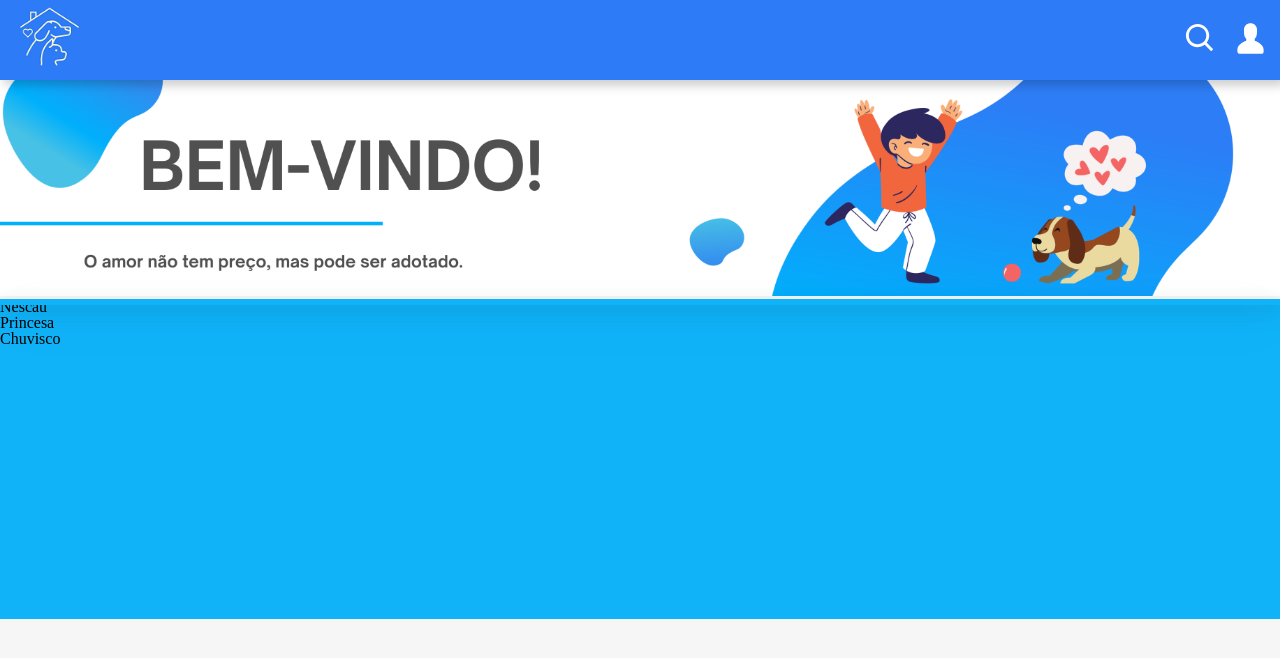
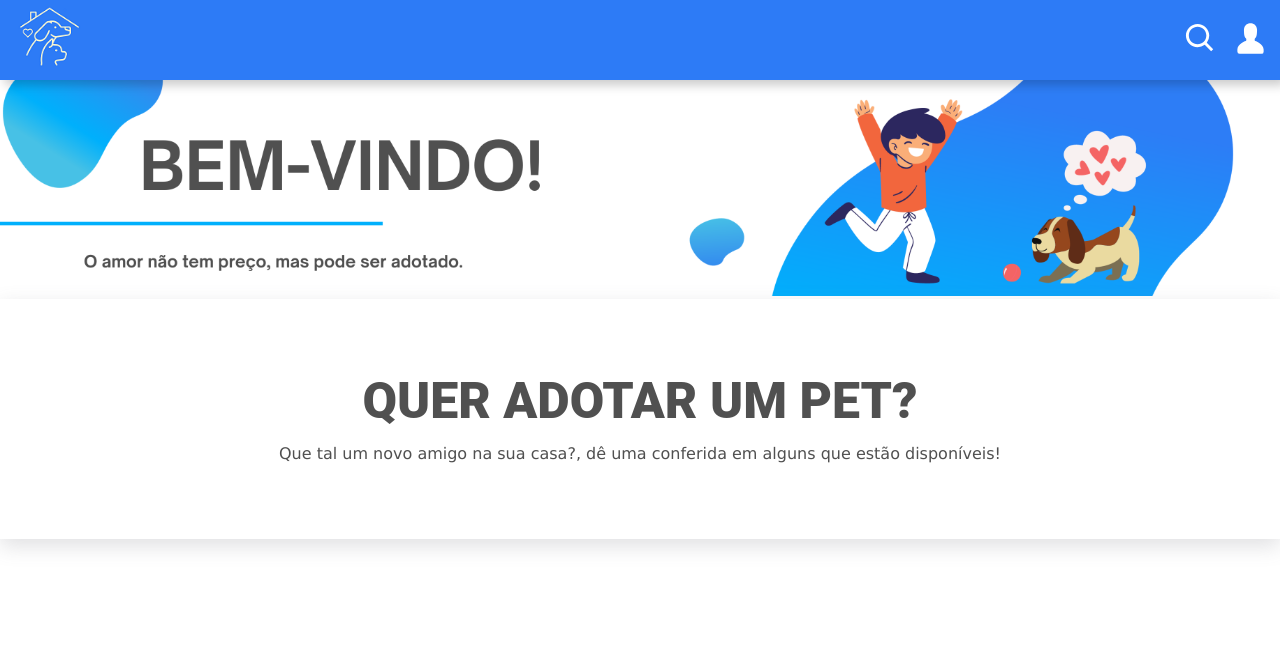
Before and after one commit to dudagiglioli/adotalp--web, a React (Create React App) app: page / in a window 1280 px wide. Shown: the top 658 px of the page. Built offline with nearby package versions, Linux system fonts and the light colour scheme.

Commit message:
Add adoteContainer

```diff
--- a/src/pages/Cadastro/Cadastro.module.scss
+++ b/src/pages/Cadastro/Cadastro.module.scss
@@ -24,9 +24,13 @@
     justify-content: center;
     align-items: center;
     padding: 1rem;
-    background-color:#88b4fa;
+    background-color:#619eff;
     border-radius: 10px;
+    background-image: linear-gradient( to right, #00B0FC, transparent, #2d7bf6);
 }
+// azul mais escuro #338BEF
+// azul médio #00B0FC
+// azul claro #47C1E6
 .img{
     width: 31rem;
 }
--- a/src/pages/Home/Home.module.scss
+++ b/src/pages/Home/Home.module.scss
@@ -1,6 +1,7 @@
 .back{
     height: 100%;
     width: 100%;
+    background-color: white;
 }
 .bannerBox{
     width: 100%;
@@ -11,18 +12,45 @@
         max-height: 320px;
     }
 }
-.br{
-    width: 100%;
-    height: 1px;
-    background-color: #11b3f8;
-    border: solid #11b3f8;
-    box-shadow: rgba(17, 17, 26, 0.1) 0px 4px 16px, rgba(17, 17, 26, 0.1) 0px 8px 24px, rgba(17, 17, 26, 0.1) 0px 16px 56px;
-    rotate: 180;
-    position: absolute;
+.adoteContainer{
+    background-color:   white;
+    height: 30vh;
+    box-shadow: rgba(100, 100, 111, 0.2) 0px 7px 20px 0px;
+    position: relative;
 }
-.animalContainer{
-    width: 100%;
-    height: 40vh;
-    background-color: #11b3f8;
+.adoteBox{
+    background: none;
+    height: 100%;
+    margin-left: 10%;
+    margin-right: 10%;
+    display: flex;
+    justify-content: center;
+    align-items: center;
+    flex-direction: column;
+    flex-wrap: nowrap;
+    gap: 20px;
 
+    &__title{
+        font-size: 50px;
+        font-weight: 900;
+        font-family: 'Roboto', sans-serif;
+        color: #505050;
+    }
+    &__subtitle{
+        font-family:'Lucida Sans', 'Lucida Sans Regular', 'Lucida Grande', 'Lucida Sans Unicode', Geneva, Verdana, sans-serif;
+        color: #505050;
+    }
 }
+.animaisContainer{
+    background-color: white;
+    height: 30vh;
+}
+
+
+
+
+
+// cor letra #505050
+// azul mais escuro #338BEF
+// azul médio #00B0FC
+// azul claro #47C1E6
--- a/src/pages/Home/home.tsx
+++ b/src/pages/Home/home.tsx
@@ -13,12 +13,23 @@ export default function Home() {
           <img src={Banner} alt="" className={styles.bannerBox__img} />
         </div>
 
-        <div className={styles.br}></div>
-        <div className={styles.animalContainer}>
-          {Animal.map((animal) => {
-            return <div>{animal.nomeAnimal}</div>;
-          })}
+        <div className={styles.adoteContainer}>
+          <div className={styles.adoteBox}>
+            <h1 className={styles.adoteBox__title}> QUER ADOTAR UM PET? </h1>
+            <h3 className={styles.adoteBox__subtitle}> Que tal um novo amigo na sua casa?, dê uma conferida em alguns que estão disponíveis!</h3>
+          </div>
         </div>
+        {/* Fim do adoteContainer */}
+
+        <div className={styles.animaisContainer}>
+          <div className={styles.animaisBox}>
+
+          </div>
+        </div>
+        {/* Fim do animaisContainer */}
+
+
+
       </div>
     </body>
   );
```
Also changed, not shown: src/assets/animais/princesa.png (added), src/pages/Home/anot.txt (added).
